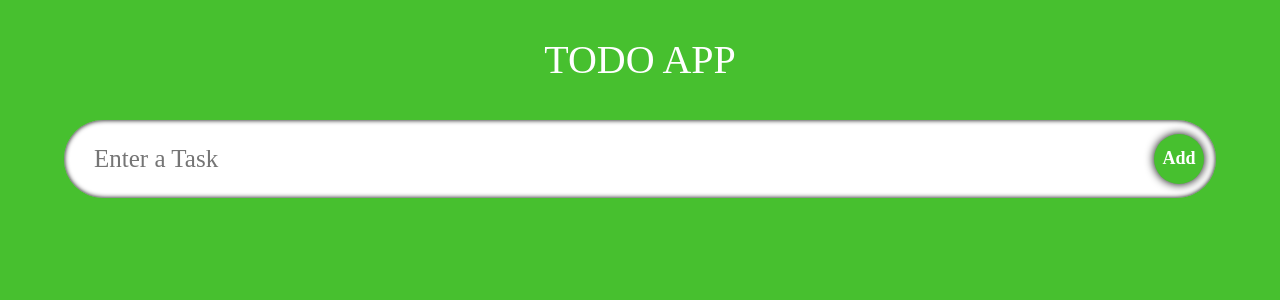
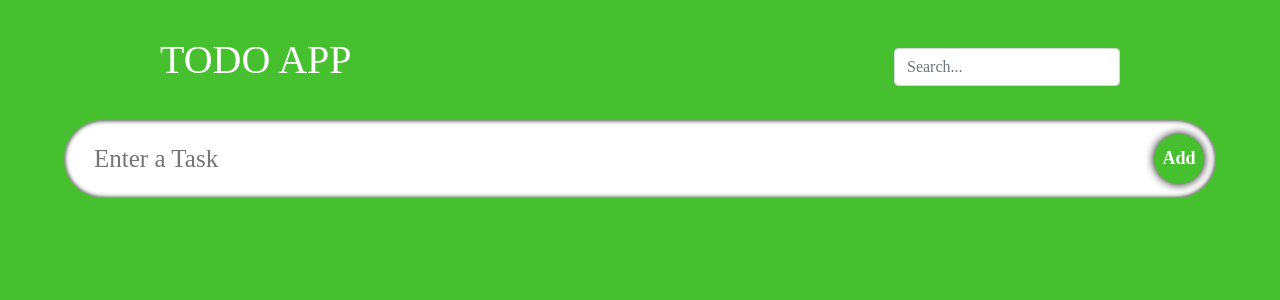
Before and after one commit to Coder-Oussama/Todo-List-App, a React (Vite) app: page / in a window 1280 px wide. Shown: the top 300 px of the page. Built offline with nearby package versions, Linux system fonts and the light colour scheme.

Commit message:
SearchBar Feature

```diff
--- a/src/App.tsx
+++ b/src/App.tsx
@@ -4,11 +4,12 @@ import "./App.css";
 import InputField from "./components/InputField";
 import { Todo } from "./components/model";
 import TodoItems from "./components/TodoItems";
+import SearchBar from "./components/SearchBar";
 
 const App: React.FC = () => {
   const [todo, setTodo] = useState<string>("");
   const [todos, setTodos] = useState<Todo[]>([]);
-
+  const [searchTerm, setSearchTerm] = useState<string>("");
   const handleAdd = (e: React.FormEvent) => {
     e.preventDefault();
     if (todo) {
@@ -19,9 +20,15 @@ const App: React.FC = () => {
 
   return (
     <div className="app">
-      <span className="heading">Todo App</span>
+      <div className="w-75">
+        <span className="heading float-left mr-5">Todo App</span>
+        <div className="float-right mt-5 ml-5 ">
+          <SearchBar searchTerm={searchTerm} setSearchTerm={setSearchTerm} />
+        </div>
+      </div>
       <InputField todo={todo} setTodo={setTodo} handleAdd={handleAdd} />
-      <TodoItems todos={todos} setTodos={setTodos} />
+
+      <TodoItems todos={todos} setTodos={setTodos} searchTerm={searchTerm} />
     </div>
   );
 };
--- /dev/null
+++ b/src/components/SearchBar.tsx
@@ -0,0 +1,20 @@
+import React from "react";
+
+interface SearchBarProps {
+  searchTerm: string;
+  setSearchTerm: React.Dispatch<React.SetStateAction<string>>;
+}
+
+const SearchBar: React.FC<SearchBarProps> = ({ searchTerm, setSearchTerm }) => {
+  return (
+    <input
+          type="text"
+          className="form-control "
+      placeholder="Search..."
+      value={searchTerm}
+      onChange={(e) => setSearchTerm(e.target.value)}
+    />
+  );
+};
+
+export default SearchBar;
--- a/src/components/TodoItems.tsx
+++ b/src/components/TodoItems.tsx
@@ -4,13 +4,18 @@ import TodoItem from "./TodoItem";
 
 interface Props {
   todos: Todo[];
+  searchTerm: string;
   setTodos: React.Dispatch<React.SetStateAction<Todo[]>>;
 }
-const TodoItems: React.FC<Props> = ({ todos, setTodos }: Props) => {
+const TodoItems: React.FC<Props> = ({ todos, setTodos, searchTerm }: Props) => {
+   const filteredTodos = todos.filter((todo) =>
+     todo.todo.toLowerCase().includes(searchTerm.toLowerCase())
+   );
+
   return (
     <div className="container">
       <div className="todos">
-        {todos.map((todo) => (
+        {filteredTodos.map((todo) => (
           <TodoItem
             todo={todo}
             key={todo.id}
```
